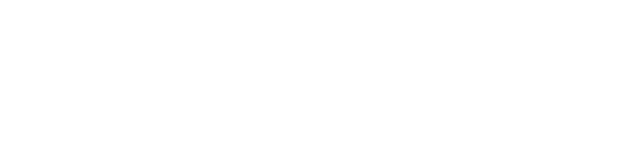
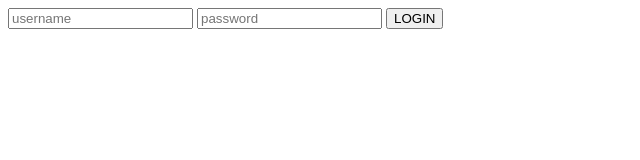
Before and after one commit to kenny-cfg/html-demo, a plain HTML site: page loginForm.html in a window 1280 px wide. Shown: the whole page, without its empty margins (0-640 px from the left). Drawn offline with Linux system fonts and the light colour scheme.

Commit message:
Basic login form

```diff
--- a/loginForm.html
+++ b/loginForm.html
@@ -15,6 +15,9 @@
       * if username = 'username' and password = 'password' then log 'You have logged in'
       * otherwise log 'You are trying to hack me'
   -->
+  <input id="usernameInput" type="text" placeholder="username" />
+  <input id="passwordInput" type="password" placeholder="password" />
+  <button id="loginButton" type="submit">LOGIN</button>
   <script src="./loginForm.js"></script>
 </body>
 </html>
```
